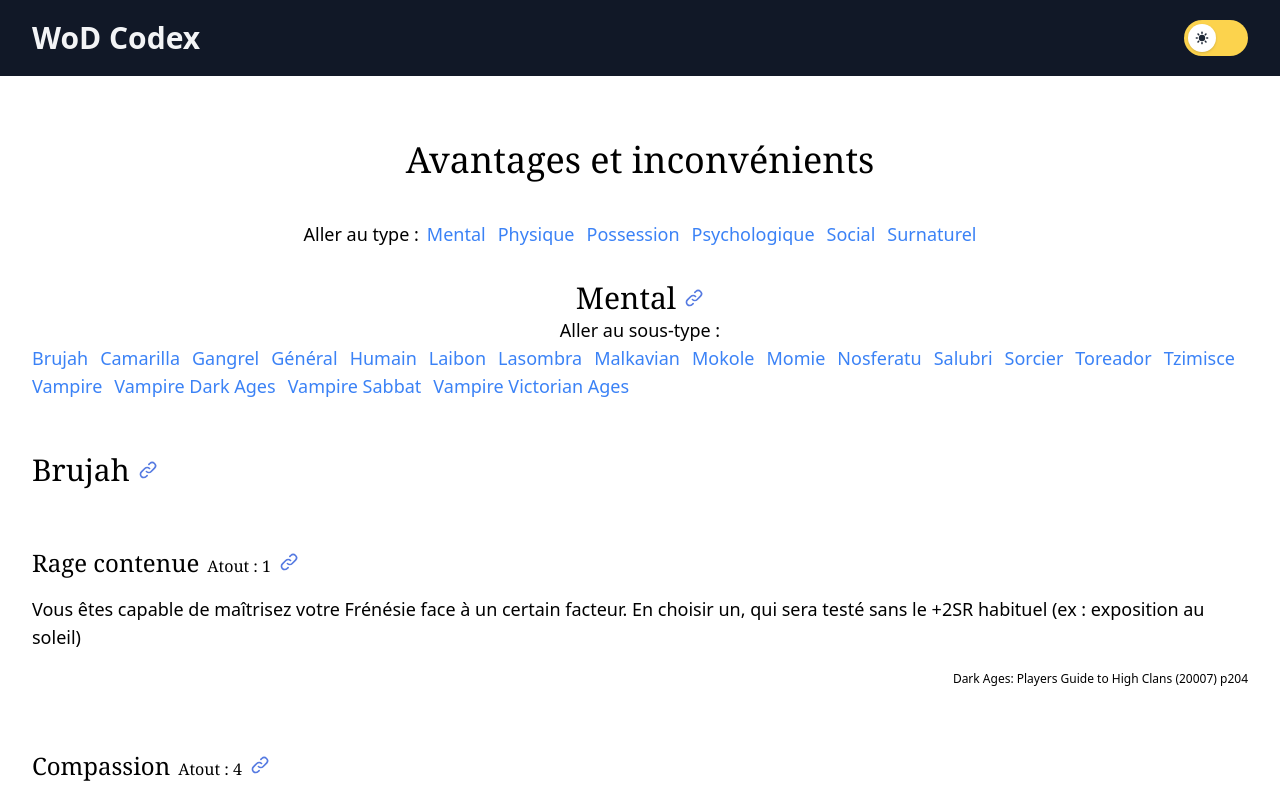
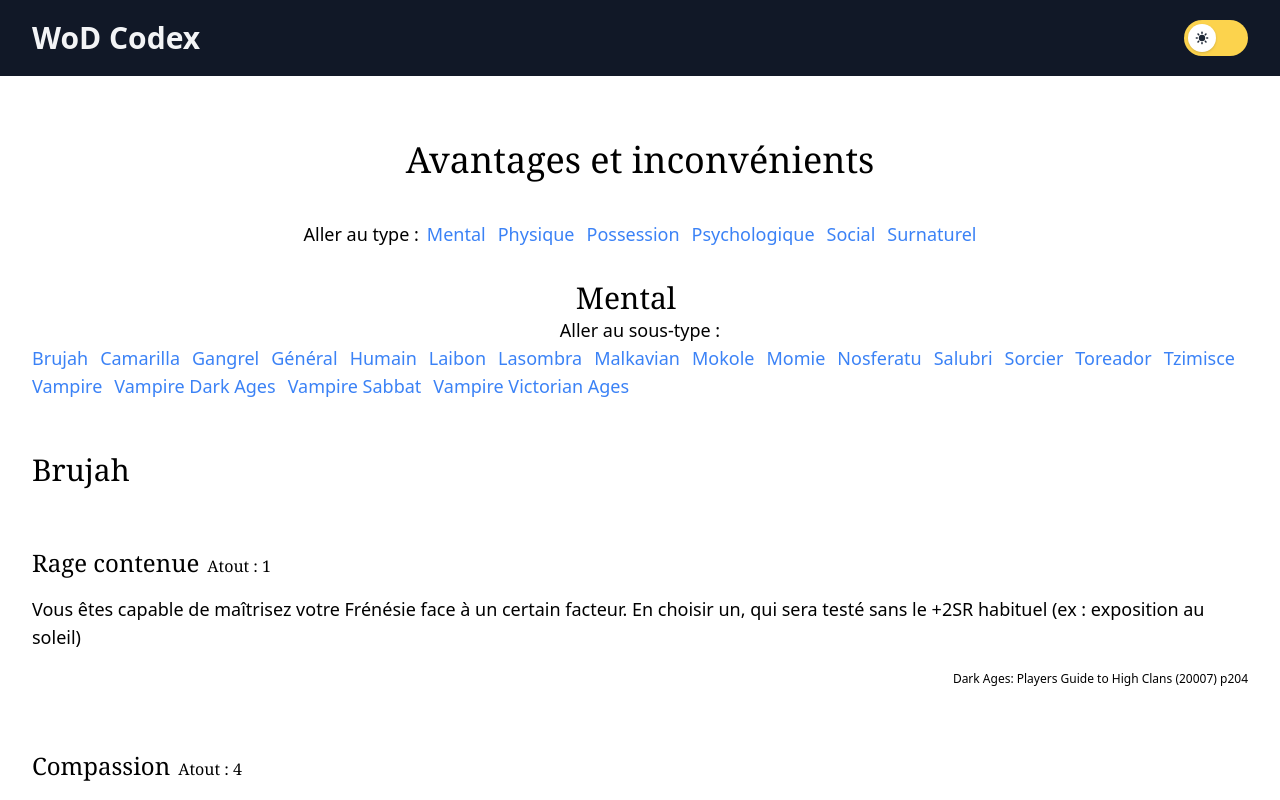
Before and after one commit to zaratan/wod_codex, a Next.js app: page /adv_flaws in a window 1280 px wide. Shown: the top 800 px of the page. Built offline with nearby package versions, Linux system fonts and the light colour scheme.

Commit message:
Group hover for links

```diff
--- a/components/AdvFlaw.tsx
+++ b/components/AdvFlaw.tsx
@@ -2,6 +2,7 @@ import { LinkIcon } from '@heroicons/react/outline';
 import React from 'react';
 import slugify from 'slugify';
 import { AdvFlawType } from '../types/AdvFlawTypes';
+import StyledLinkIcon from './Styled/StyledLinkIcon';
 
 const AdvFlaw = ({ advFlaw }: { advFlaw: AdvFlawType }) => {
   const slug = `${advFlaw.kind === 'Atout' ? 'adv' : 'flaw'}-${slugify(
@@ -10,7 +11,7 @@ const AdvFlaw = ({ advFlaw }: { advFlaw: AdvFlawType }) => {
     advFlaw.source.length
   }`;
   return (
-    <article className="py-6" id={slug}>
+    <article className="py-6 group" id={slug}>
       <header className="flex flex-row items-baseline py-3">
         <h5 className="pr-4 text-2xl flex flex-col sm:flex-row items-baseline space-y-2 sm:space-x-2 font-medium font-serif">
           <span className="flex flex-row space-x-2 items-baseline">
@@ -24,11 +25,11 @@ const AdvFlaw = ({ advFlaw }: { advFlaw: AdvFlawType }) => {
                 : advFlaw.level.join(' ou ')}
             </span>
             <a href={`#${slug}`} className="block sm:hidden">
-              <LinkIcon className="w-5 h-5 text-blue-700 dark:text-blue-400 opacity-75 hover:opacity-100" />
+              <StyledLinkIcon />
             </a>
           </span>
           <a href={`#${slug}`} className="hidden sm:block">
-            <LinkIcon className="w-5 h-5 text-blue-700 dark:text-blue-400 opacity-75 hover:opacity-100" />
+            <StyledLinkIcon />
           </a>
         </h5>
       </header>
--- a/components/AdvFlawCategory.tsx
+++ b/components/AdvFlawCategory.tsx
@@ -3,6 +3,7 @@ import React from 'react';
 import { AdvFlawType } from '../types/AdvFlawTypes';
 import AdvFlawSubCategoryLinks from './AdvFlawSubCategoryLinks';
 import AdvFlawSubType from './AdvFlawSubType';
+import StyledLinkIcon from './Styled/StyledLinkIcon';
 
 const AdvFlawCategory = ({
   advFlawsGroup,
@@ -19,12 +20,12 @@ const AdvFlawCategory = ({
   withoutTitle?: boolean;
 }) => (
   <section id={`type-${advFlawsGroup.type}`}>
-    <header className="text-3xl py-5">
+    <header className="text-3xl py-5 group">
       {withoutTitle ? null : (
         <h3 className="flex flex-row space-x-2 items-center font-medium font-serif justify-center">
           <span>{advFlawsGroup.type}</span>
           <a href={`#type-${advFlawsGroup.type}`}>
-            <LinkIcon className="w-5 h-5 text-blue-700 dark:text-blue-400 opacity-75 hover:opacity-100" />
+            <StyledLinkIcon />
           </a>
         </h3>
       )}
--- a/components/AdvFlawSubType.tsx
+++ b/components/AdvFlawSubType.tsx
@@ -2,6 +2,7 @@ import { LinkIcon } from '@heroicons/react/outline';
 import React from 'react';
 import { AdvFlawType } from '../types/AdvFlawTypes';
 import AdvFlaw from './AdvFlaw';
+import StyledLinkIcon from './Styled/StyledLinkIcon';
 
 const AdvFlawSubType = ({
   advFlawsSubGroup,
@@ -13,11 +14,11 @@ const AdvFlawSubType = ({
   };
 }) => (
   <section id={`type-${advFlawsSubGroup.type}-${advFlawsSubGroup.subtype}`}>
-    <header className="text-3xl py-5">
+    <header className="text-3xl py-5 group">
       <h4 className="flex flex-row space-x-2 items-center font-medium font-serif">
         <span>{advFlawsSubGroup.subtype}</span>
         <a href={`#type-${advFlawsSubGroup.type}-${advFlawsSubGroup.subtype}`}>
-          <LinkIcon className="w-5 h-5 text-blue-700 dark:text-blue-400 opacity-75 hover:opacity-100" />
+          <StyledLinkIcon />
         </a>
       </h4>
     </header>
--- a/components/LevelTitle.tsx
+++ b/components/LevelTitle.tsx
@@ -1,13 +1,14 @@
 import React from 'react';
 import { LinkIcon } from '@heroicons/react/outline';
+import StyledLinkIcon from './Styled/StyledLinkIcon';
 
 const LevelTitle = ({ level }: { level: number }) =>
   level !== 0 ? (
-    <header className="text-3xl py-5">
+    <header className="text-3xl py-5 group">
       <h3 className="flex flex-row space-x-2 items-center font-medium font-serif">
         <span>Niveau : {level}</span>
         <a href={`#level-${level}`}>
-          <LinkIcon className="w-5 h-5 text-blue-700 dark:text-blue-400 opacity-75 hover:opacity-100" />
+          <StyledLinkIcon />
         </a>
       </h3>
     </header>
--- a/components/Power.tsx
+++ b/components/Power.tsx
@@ -5,7 +5,7 @@ import PowerTitle from './PowerTitle';
 import Table from './Table';
 
 const Power = ({ power }: { power: PowerType | ComboPowerType }) => (
-  <article className="py-6">
+  <article className="py-6 group">
     <PowerTitle
       title={power.title}
       source={power.source}
--- a/components/PowerTitle.tsx
+++ b/components/PowerTitle.tsx
@@ -3,6 +3,7 @@ import React from 'react';
 import slugify from 'slugify';
 import { ExtraRequirementsType, RequirementsType } from '../types/ComboTypes';
 import Requirements from './Requirements';
+import StyledLinkIcon from './Styled/StyledLinkIcon';
 
 const PowerTitle = ({
   title,
@@ -21,7 +22,7 @@ const PowerTitle = ({
       <h4 className="flex flex-row items-center space-x-2 font-medium font-serif">
         <span>{title}</span>
         <a href={`#${slug}`}>
-          <LinkIcon className="w-5 h-5 text-blue-700 dark:text-blue-400 opacity-75 hover:opacity-100" />
+          <StyledLinkIcon />
         </a>
       </h4>
       <Requirements
--- /dev/null
+++ b/components/Styled/StyledLinkIcon.tsx
@@ -0,0 +1,8 @@
+import { LinkIcon } from '@heroicons/react/outline';
+import React from 'react';
+
+const StyledLinkIcon = () => (
+  <LinkIcon className="w-5 h-5 text-blue-700 dark:text-blue-400 opacity-0 group-hover:opacity-75 group-hover:hover:opacity-100 transition-opacity ease-in-out duration-300" />
+);
+
+export default StyledLinkIcon;
```
